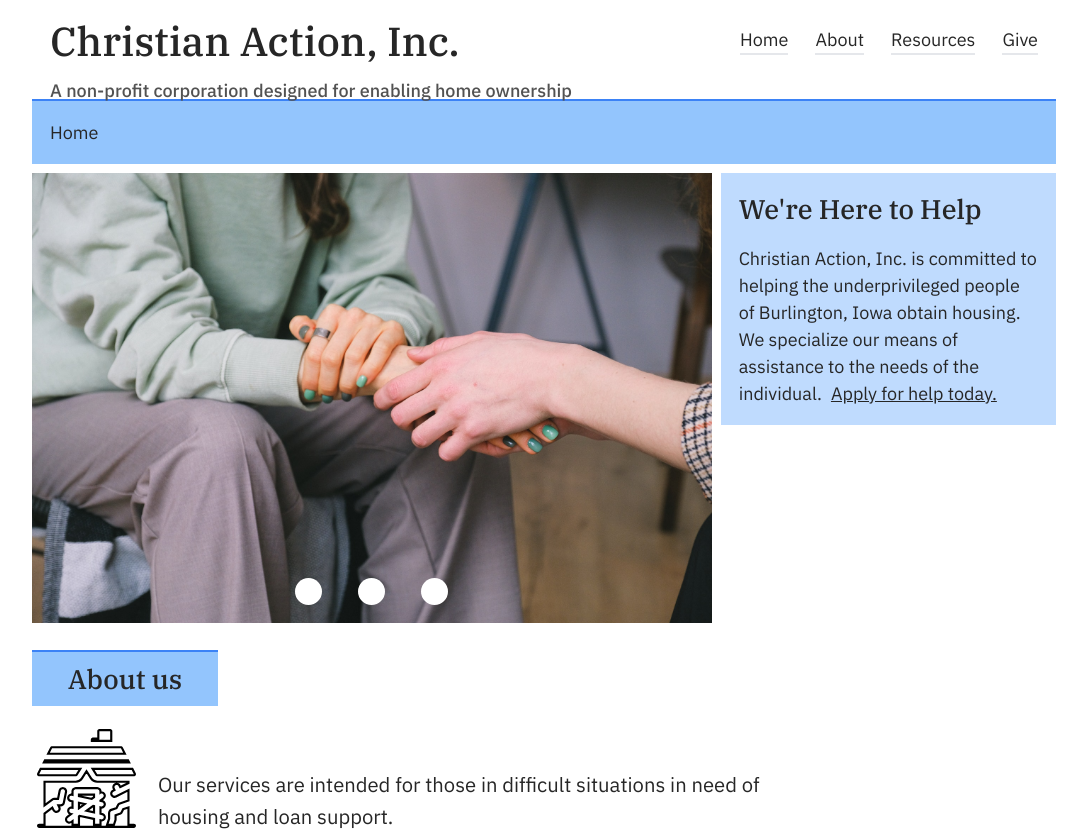
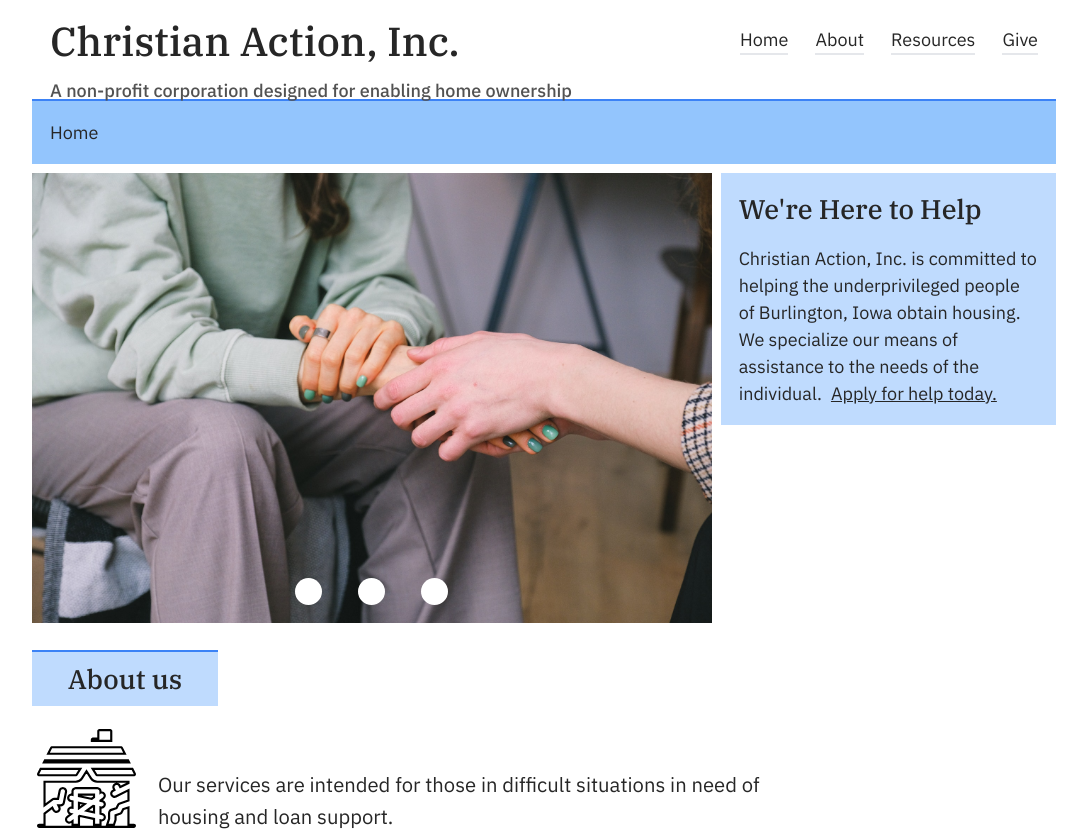
Before and after one commit to blaze-vincent/christian-action-2022, a Next.js app: page / in a window 1280 px wide. Shown: the top 831 px of the page, without its empty margins (96-1183 px from the left). Built offline with nearby package versions, Linux system fonts and the light colour scheme.

Commit message:
Standardize h2 background colors

```diff
--- a/components/aboutPreview/aboutPreview.js
+++ b/components/aboutPreview/aboutPreview.js
@@ -6,7 +6,7 @@
     className="w-full max-w-screen-lg flex flex-col gap-4"
   >
     <h2
-      className="text-2xl font-ibm-serif font-medium max-w-max bg-blue-300 px-8 border-solid border-t-2 border-blue-500 p-2 "
+      className="text-2xl font-ibm-serif font-medium max-w-max bg-blue-200 px-8 border-solid border-t-2 border-blue-500 p-2 "
     >About us</h2>
 
     <Section imgSrc={'/svg/house-broken.svg'} textContent='Our services are intended for those in difficult situations in need of housing and loan support.'/>
```
